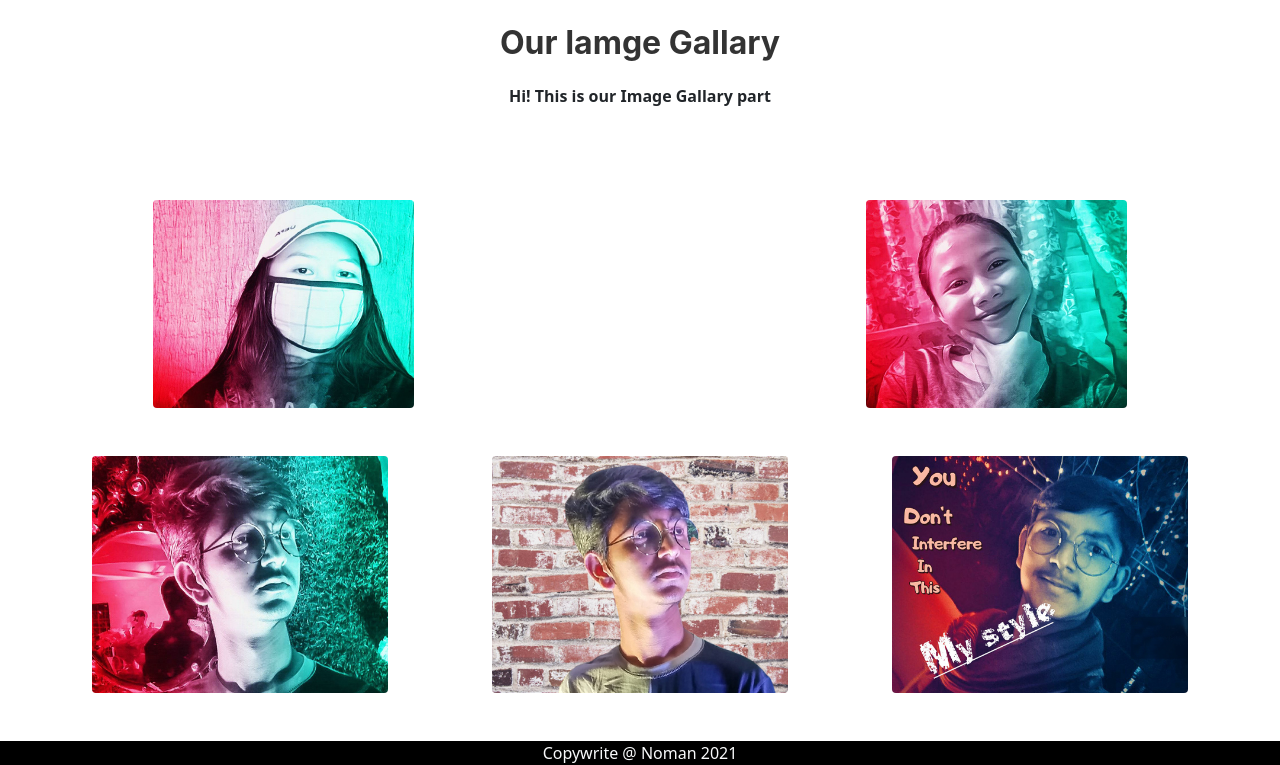
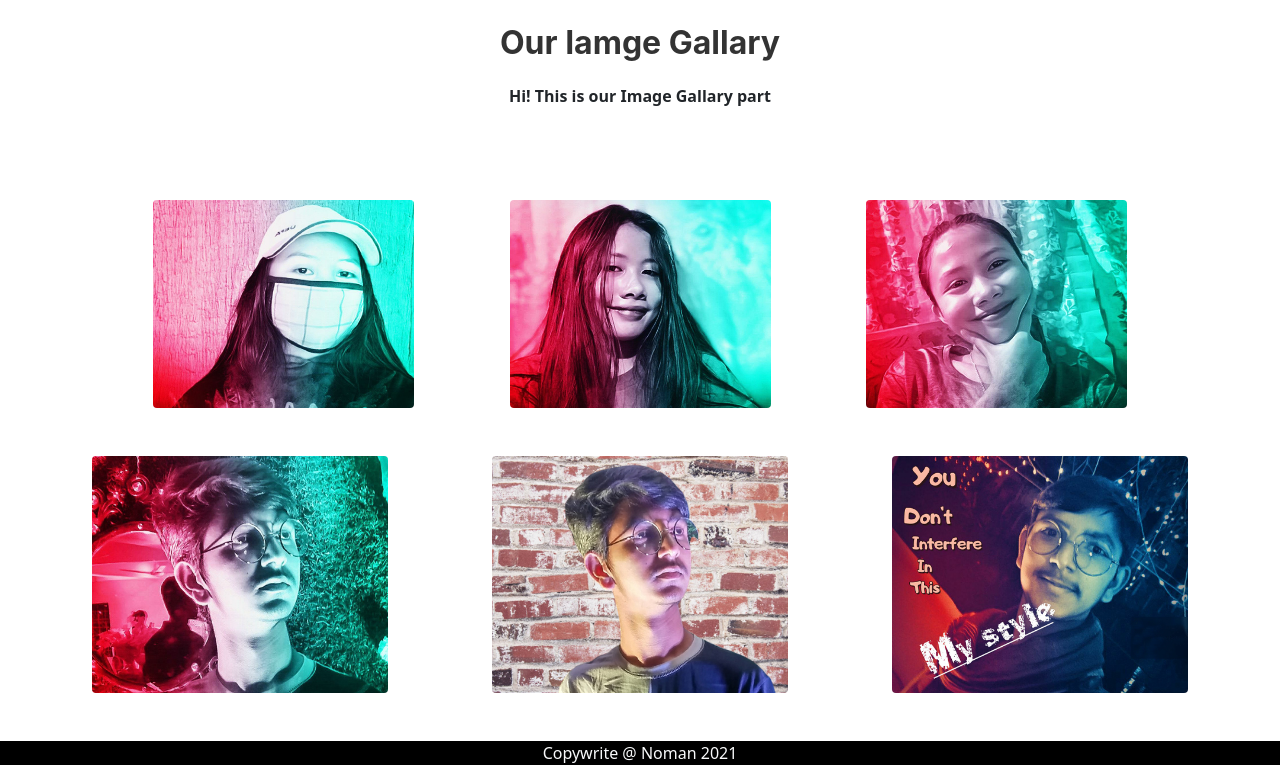
Before and after one commit to MdNoman14926/noman-carisel, a plain HTML site: page index.html in a window 1280 px wide. Shown: the part 2830-3595 px from the top of the page. Drawn offline with nearby package versions, Linux system fonts and the light colour scheme; the site is published under a folder, as on GitHub Pages, so addresses that start at the root find nothing.

Commit message:
Update index.html

```diff
--- a/index.html
+++ b/index.html
@@ -174,7 +174,7 @@
               <a href="img/crisel1.jpg"><img src="img/crisel1.jpg" class=" img-fluid rounded" alt=""></a>
           </div>
           <div class="col-md-3" id="cri-img">
-             <a href="img/cricel2-1.jpg"><img src="/img/cricel2-1.jpg" class="img-fluid rounded" alt=""></a>
+             <a href="img/cricel2-1.jpg"><img src="img/cricel2-1.jpg" class="img-fluid rounded" alt=""></a>
           </div>
           <div class="col-md-3">
             <a href="img/crisel3.jpg"><img src="img/crisel3.jpg" class="img-fluid rounded" alt=""></a>
```
